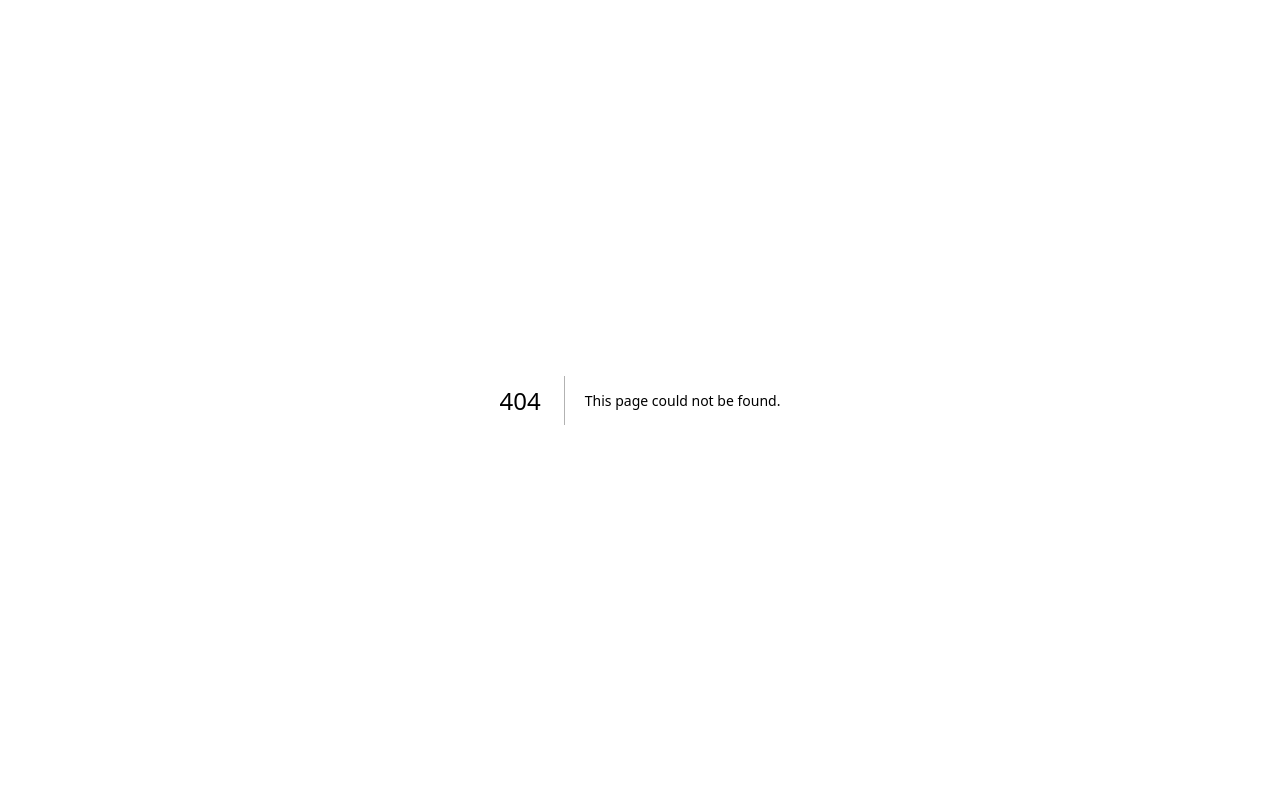
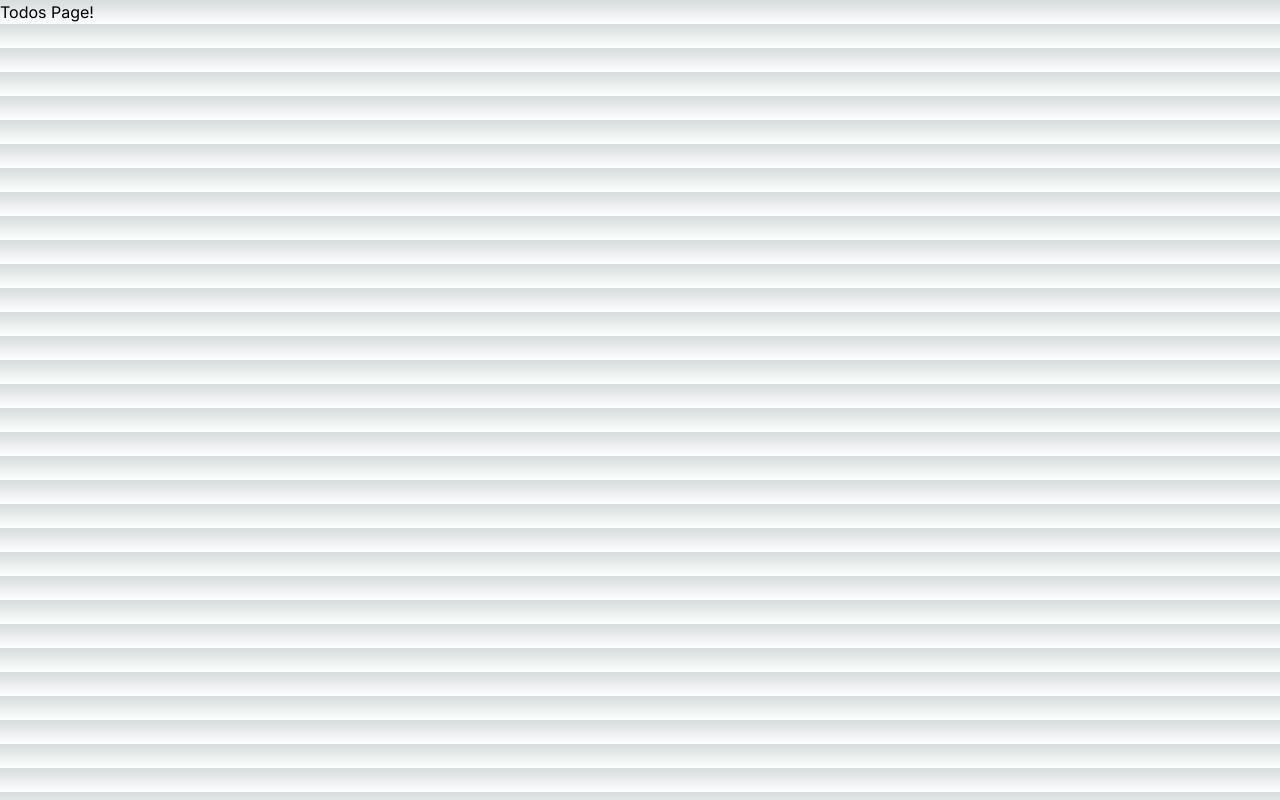
Before and after one commit to pabloppizarro/intro-v3-app, a Next.js app: page /todos in a window 1280 px wide. Before the commit this address had no page. Built offline with nearby package versions, Linux system fonts and the light colour scheme.

Commit message:
added routing with params

```diff
--- /dev/null
+++ b/app/(dashboard)/todos/page.tsx
@@ -0,0 +1,5 @@
+const TodosPage = () => {
+  return <div>Todos Page! </div>;
+};
+
+export default TodosPage;
--- /dev/null
+++ b/app/docs/[[...args]]/page.tsx
@@ -0,0 +1,8 @@
+import { defaultMaxListeners } from 'events';
+
+const DocsPage = ({ params }) => {
+  console.log(params);
+  return <div> docs here </div>;
+};
+
+export default DocsPage;
```
